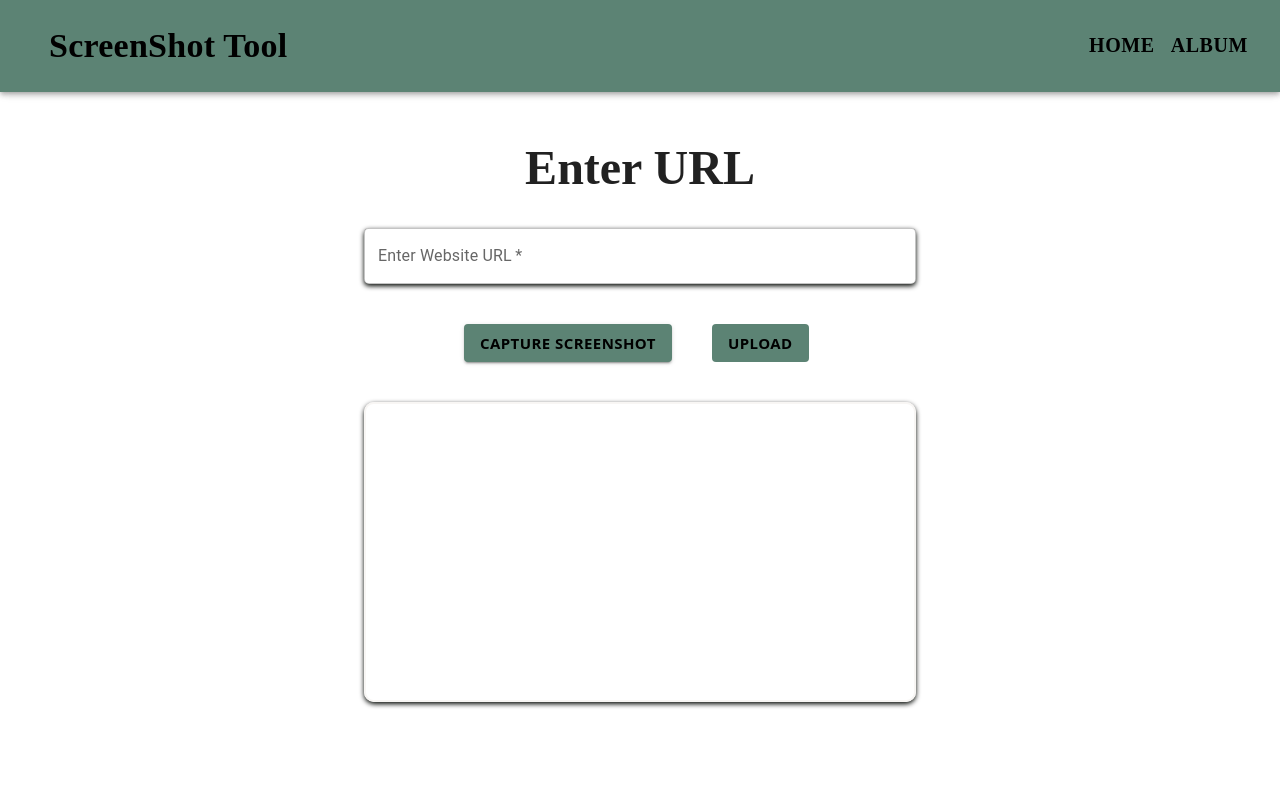
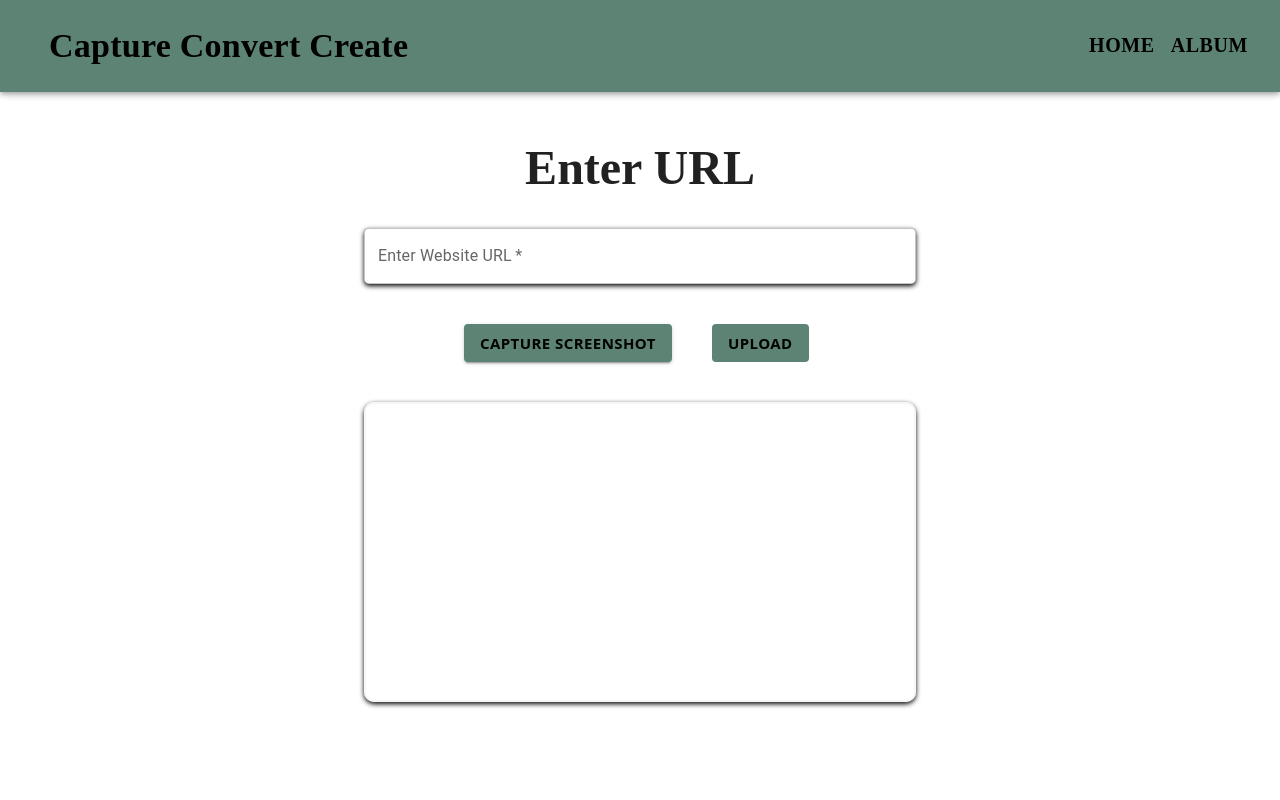
Before and after one commit to Syed1012/CaptureConvertCreate, a React (Vite) app: page / in a window 1280 px wide. Shown: the top 800 px of the page. Built offline with nearby package versions, Linux system fonts and the light colour scheme.

Commit message:
Renamed website

```diff
--- a/src/Layout/Header.jsx
+++ b/src/Layout/Header.jsx
@@ -85,7 +85,7 @@ function Header(props) {
             onClick={() => navigate("/")}
             style={{ cursor: "pointer" }}
           >
-            ScreenShot Tool
+            Capture Convert Create
           </Typography>
           <Box sx={{ display: { xs: "none", sm: "block" } }}>
             {navItems.map((item) => (
```
